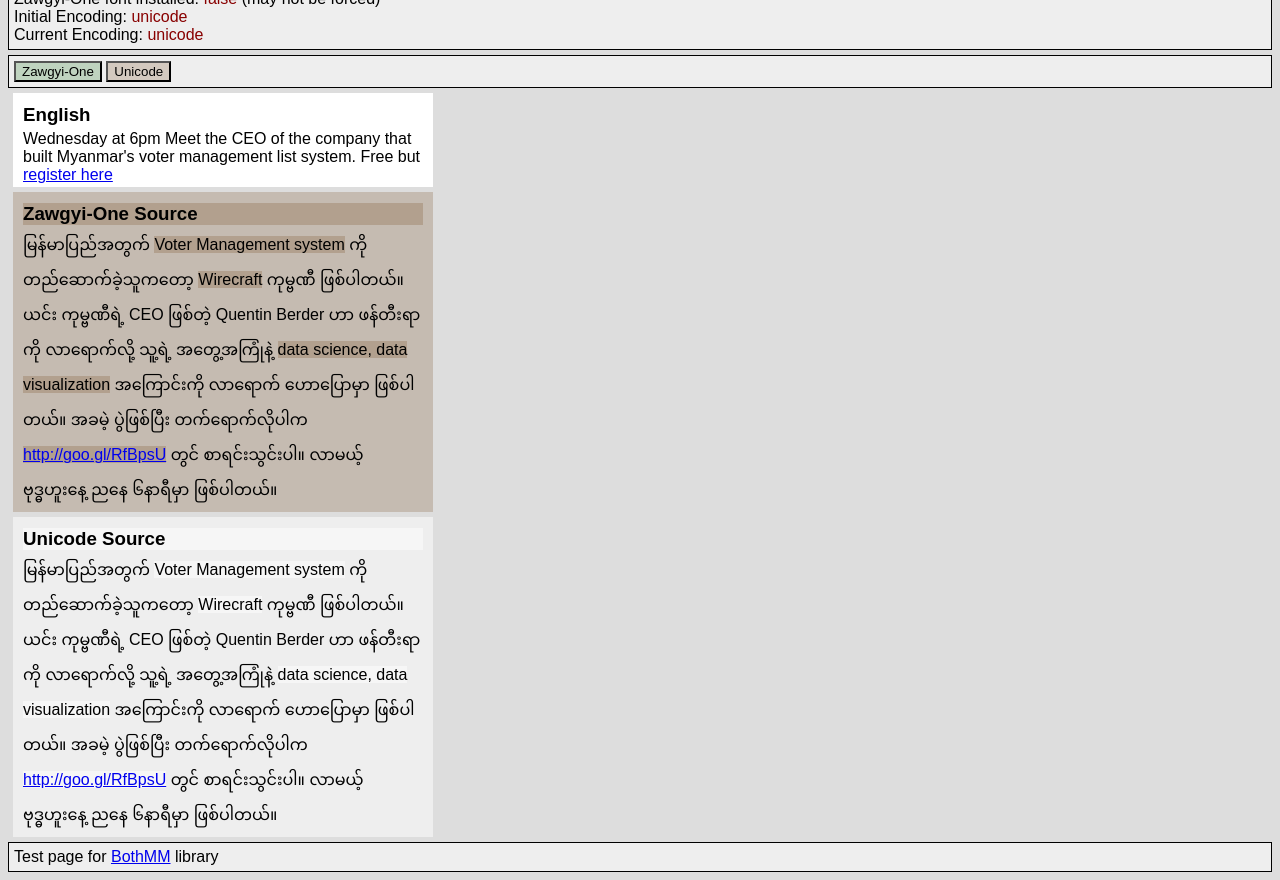
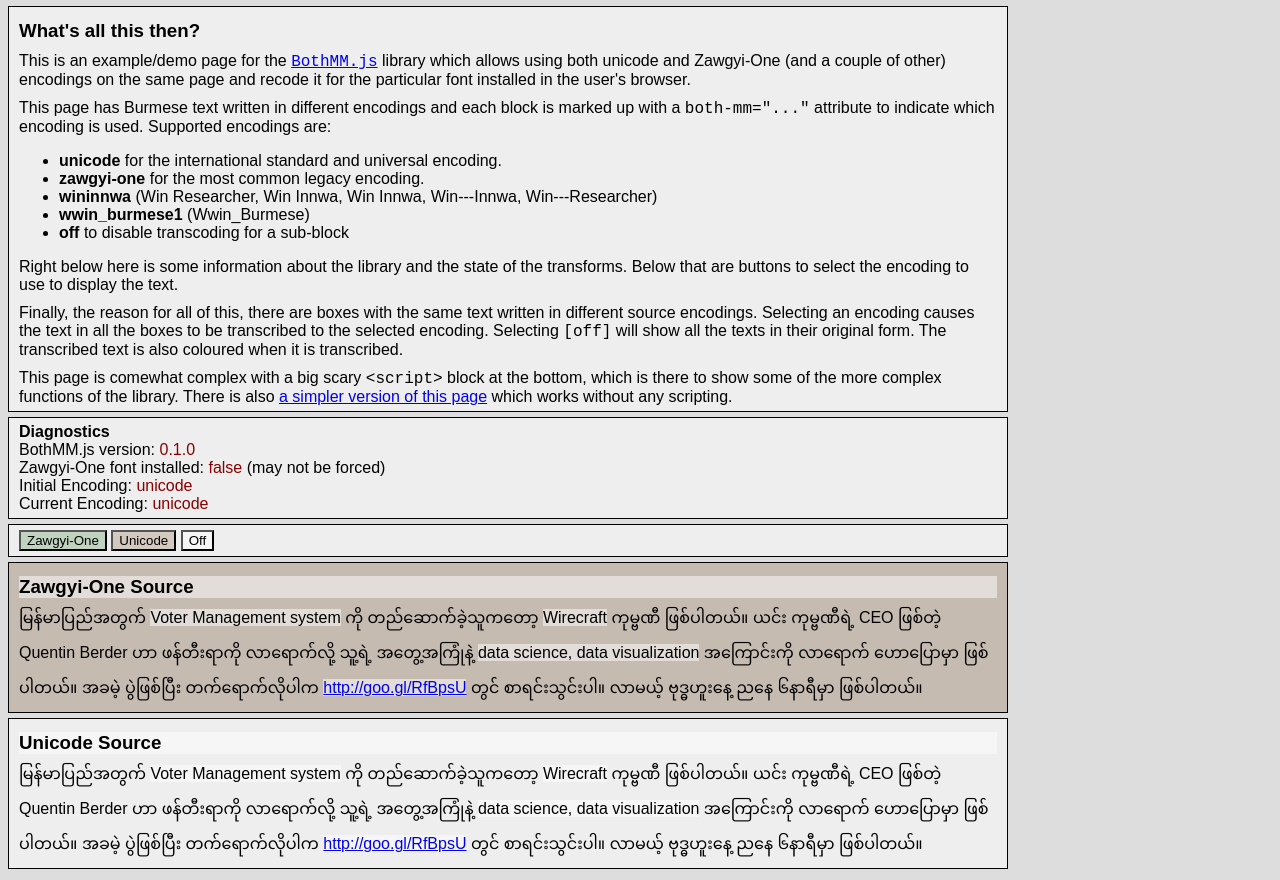
Before and after one commit to kindredwt/BothMM, a website built with webpack: page examples/example-advanced.html in a window 1280 px wide. Shown: the part 60-940 px from the top of the page. Built offline with Linux system fonts and the light colour scheme.

Commit message:
Updated the example pages, and since this stuff seems to work now, upped the version number from 0.0.1 to 0.1.0. Yey.

```diff
--- a/examples/example-advanced.html
+++ b/examples/example-advanced.html
@@ -7,11 +7,56 @@
 </head>
 <body>
 
+<div class="main">
+
+    <h1>BothMM.js</h1>
+
+    <div class="box about">
+        <h3>What's all this then?</h3>
+
+        <p>
+            This is an example/demo page for the <a href="https://github.com/logi/BothMM"><code>BothMM.js</code></a>
+            library which allows using both unicode and Zawgyi-One (and a couple of other) encodings on the same page
+            and
+            recode it for the particular font installed in the user's browser.
+        </p>
+
+        <p>
+            This page has Burmese text written in different encodings and each block is marked up with a
+            <code>both-mm="..."</code> attribute to indicate which encoding is used. Supported encodings are:
+        </p>
+        <ul>
+            <li><b>unicode</b> for the international standard and universal encoding.</li>
+            <li><b>zawgyi-one</b> for the most common legacy encoding.</li>
+            <li><b>wininnwa</b> (Win Researcher, Win Innwa, Win Innwa, Win---Innwa, Win---Researcher)</li>
+            <li><b>wwin_burmese1</b> (Wwin_Burmese)</li>
+            <li><b>off</b> to disable transcoding for a sub-block</li>
+        </ul>
+
+        <p>
+            Right below here is some information about the library and the state of the transforms. Below that are
+            buttons to select the encoding to use to display the text.
+        </p>
+
+        <p>
+            Finally, the reason for all of this, there are boxes with the same text written in different source
+            encodings. Selecting an encoding causes the text in all the boxes to be transcribed to the selected
+            encoding. Selecting <code>[off]</code> will show all the texts in their original form. The transcribed text
+            is also coloured when it is transcribed.
+        </p>
+
+        <p>
+            This page is comewhat complex with a big scary <code>&lt;script&gt;</code> block at the bottom, which is
+            there to show some of the more complex functions of the library. There is also
+            <a href="example-simple.html">a simpler version of this page</a> which works without any scripting.
+        </p>
+    </div>
+
     <div id="diagnostics" class="box">
         <b>Diagnostics</b>
 
         <div>
-        <span class="key">main.js version:</span>
+            <span class="key">BothMM.js version:</span>
             <span class="val" id="both-mm-version">??</span>
         </div>
         <div>
@@ -32,45 +77,35 @@
     <div class="box controls">
         <button both-mm-select="zawgyi-one">Zawgyi-One</button>
         <button both-mm-select="unicode">Unicode</button>
+        <button both-mm-select="off">Off</button>
     </div>
 
-<div class="main">
-
-    <div class="text-block">
-        <h3>English</h3>
-        <span class="date">Wednesday at 6pm</span> Meet the CEO of the company that built Myanmar's voter management
-        list system. Free but <a href="http://goo.gl/RfBpsU">register here</a>
-    </div>
 
     <div class="text-block" both-mm="zawgyi-one">
-        <h3>Zawgyi-One Source</h3>
+        <h3 both-mm="off">Zawgyi-One Source</h3>
         ျမန္မာျပည္အတြက္
-        <span>Voter Management system</span>
+        <span both-mm="off">Voter Management system</span>
         ကို တည္ေဆာက္ခဲ့သူကေတာ့
-        <span>Wirecraft</span>
+        <span both-mm="off">Wirecraft</span>
         ကုမၺဏီ ျဖစ္ပါတယ္။ ယင္း ကုမၺဏီရဲ႕ CEO ျဖစ္တဲ့ Quentin Berder ဟာ ဖန္တီးရာကို လာေရာက္လုိ႔ သူ႔ရဲ႕ အေတြ႔အၾကံဳနဲ႔
-        <span>data science, data visualization</span>
+        <span both-mm="off">data science, data visualization</span>
         အေၾကာင္းကို လာေရာက္ ေဟာေျပာမွာ ျဖစ္ပါတယ္။ အခမဲ့ ပြဲျဖစ္ျပီး တက္ေရာက္လုိပါက
-        <a href="http://goo.gl/RfBpsU">http://goo.gl/RfBpsU</a>
+        <a both-mm="off" href="http://goo.gl/RfBpsU">http://goo.gl/RfBpsU</a>
         တြင္ စာရင္းသြင္းပါ။ လာမယ့္ ဗုဒၶဟူးေန႔ ညေန ၆နာရီမွာ ျဖစ္ပါတယ္။
     </div>
 
     <div class="text-block" both-mm="unicode">
-        <h3>Unicode Source</h3>
+        <h3 both-mm="off">Unicode Source</h3>
         မြန်မာပြည်အတွက်
-        <span>Voter Management system</span>
+        <span both-mm="off">Voter Management system</span>
         ကို တည်ဆောက်ခဲ့သူကတော့
-        <span>Wirecraft</span>
+        <span both-mm="off">Wirecraft</span>
         ကုမ္ဗဏီ ဖြစ်ပါတယ်။ ယင်း ကုမ္ဗဏီရဲ့ CEO ဖြစ်တဲ့ Quentin Berder ဟာ ဖန်တီးရာကို လာရောက်လို့ သူ့ရဲ့ အတွေ့အကြုံနဲ့
-        <span>data science, data visualization</span>
+        <span both-mm="off">data science, data visualization</span>
         အကြောင်းကို လာရောက် ဟောပြောမှာ ဖြစ်ပါတယ်။ အခမဲ့ ပွဲဖြစ်ပြီး တက်ရောက်လိုပါက
-        <a href="http://goo.gl/RfBpsU">http://goo.gl/RfBpsU</a>
+        <a both-mm="off" href="http://goo.gl/RfBpsU">http://goo.gl/RfBpsU</a>
         တွင် စာရင်းသွင်းပါ။ လာမယ့် ဗုဒ္ဓဟူးနေ့ ညနေ ၆နာရီမှာ ဖြစ်ပါတယ်။
     </div>
-</div>
-
-<div class="box linkback">
-    Test&nbsp;page&nbsp;for&nbsp;<a href="https://github.com/logi/BothMM">BothMM</a>&nbsp;library
 </div>
 
 <script>
--- a/examples/example.css
+++ b/examples/example.css
@@ -7,20 +7,24 @@ body {
 .box {
     border: thin solid black;
     margin: 5px 0;
-    padding: 5px;
+    padding: 5px 10px;
     background: #eeeeee;
+}
+
+p {
+    margin: 10px 0 0 0;
 }
 
 .main {
     min-width: 100px;
+    max-width: 1000px;
 }
 
 .main .text-block {
     background: #ffffff;
-    /*display: inline-block;*/
-    padding: 3px 10px;
-    margin: 5px;
-    max-width: 400px;
+    border: thin solid black;
+    margin: 5px 0;
+    padding: 5px 10px;
     vertical-align: top;
 }
 
--- a/src/main.js
+++ b/src/main.js
@@ -105,7 +105,7 @@ export default class BothMM {
  *
  * This member is available during initialisation.
  */
-BothMM.VERSION = "0.0.1";
+BothMM.VERSION = "0.1.0";
 
 
 /**
```
Also changed, not shown: examples/example-simple.html (+38 -32 lines), build/BothMM-min.js, build/BothMM.js, 2 other files. Lines whose indentation alone changed are shown as unchanged.
